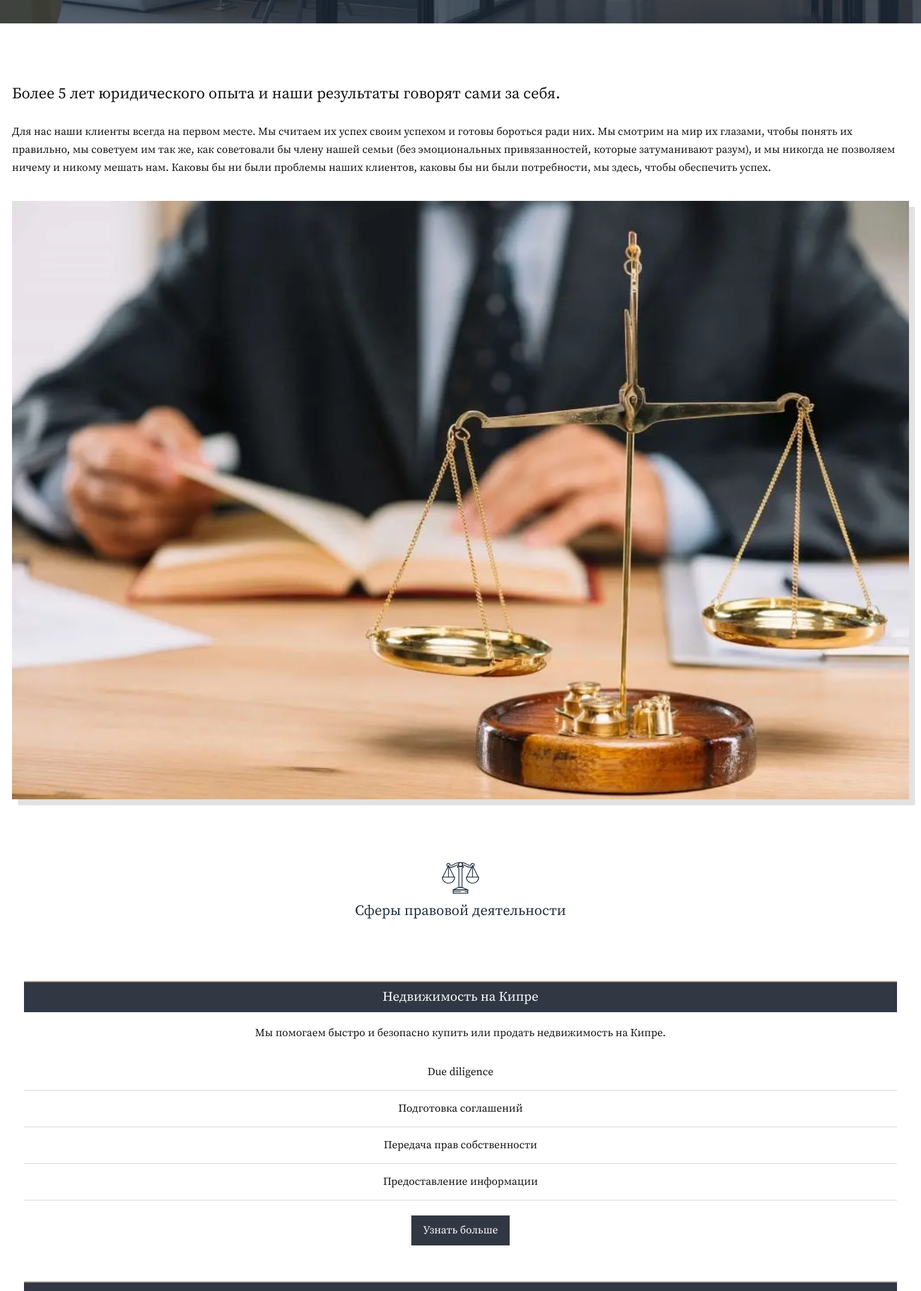
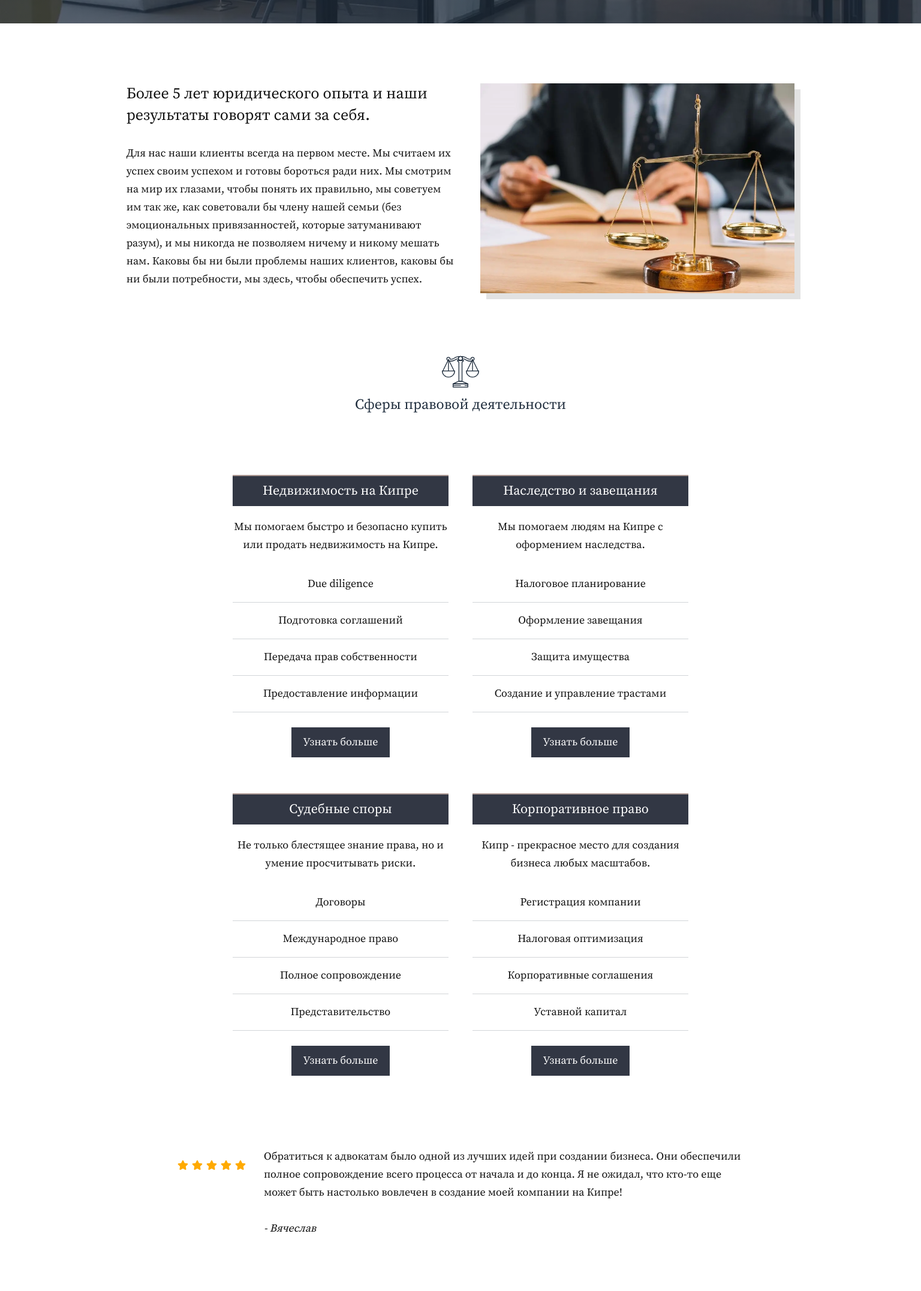
Before and after one commit to aqidel/law, a React app: page /practice in a window 1536 px wide. Shown: the part 320-2473 px from the top of the page at 60% size. Built offline with nearby package versions, Linux system fonts and the light colour scheme.

Commit message:
practice desktop ready

```diff
--- a/src/react/components/pages/Practice.jsx
+++ b/src/react/components/pages/Practice.jsx
@@ -56,7 +56,7 @@ export default function Practice() {
             </div>
             <div id='practice-probate-wills' className='practice-element'>
               <div>Наследство и завещания</div>
-              <h4>Мы помогаем людям с имуществом на Кипре или зарубежом с оформением наследства, а также с сокращением налогов.</h4>
+              <h4>Мы помогаем людям на Кипре с оформением наследства.</h4>
               <p>Налоговое планирование</p>
               <p>Оформление завещания</p>
               <p>Защита имущества</p>
--- a/src/scss/__practice.scss
+++ b/src/scss/__practice.scss
@@ -57,6 +57,7 @@
 #practice-areas-grid {
   display: grid;
   grid-template-columns: 1fr;
+  justify-items: center;
   row-gap: 60px;
   padding: 20px 20px 80px;
 }
@@ -88,6 +89,8 @@
   display: flex;
   flex-direction: column;
   align-items: center;
+  max-width: 400px;
+  box-sizing: border-box;
   padding: 0 20px;
 }
 
@@ -163,3 +166,90 @@
   line-height: 30px;
   color: #111111;
 }
+@media screen and (min-width: 1024px) {
+  #practice-about-maxwidth-wrap {
+    flex-direction: row;
+    column-gap: 40px;
+  }
+
+  #practice-about-maxwidth-wrap img {
+    max-width: 400px;
+  }
+
+  #practice-areas-grid {
+    grid-template-areas:
+      'header header'
+      'property probate-wills'
+      'litigation corporate';
+    grid-template-columns: 1fr 1fr;
+  }
+
+  #practice-svg-wrap {
+    grid-area: header;
+  }
+
+  #practice-property {
+    grid-area: property;
+  }
+
+  #practice-probate-wills {
+    grid-area: probate-wills;
+  }
+
+  #practice-litigation {
+    grid-area: litigation;
+  }
+
+  #practice-corporate {
+    grid-area: corporate;
+  }
+
+  #practice-response-flex {
+    flex-direction: row;
+    justify-content: center;
+    align-items: normal;
+    column-gap: 30px;
+  }
+
+  #practice-response-flex p {
+    max-width: 800px;
+  }
+
+  .stars-wrap {
+    padding-top: 20px;
+  }
+}
+
+@media screen and (min-width: 1440px) {
+  #practice-about-maxwidth-wrap {
+    justify-content: center;
+  }
+
+  #practice-about-maxwidth-wrap > article {
+    max-width: 550px;
+  }
+
+  #practice-about-maxwidth-wrap img {
+    max-width: 650px;
+    max-height: 350px;
+  }
+
+  #practice-areas {
+    display: flex;
+    justify-content: center;
+  }
+
+  #practice-areas-grid {
+    max-width: 1000px;
+  }
+}
+
+@media screen and (min-width: 1660px) {
+  #practice-areas-grid {
+    grid-template-areas:
+      'header header header header'
+      'property probate-wills litigation corporate';
+    grid-template-columns: repeat(4, 1fr);
+    max-width: 1640px;
+  }
+}
```
